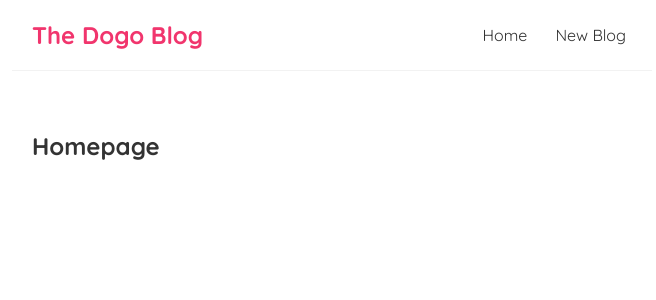
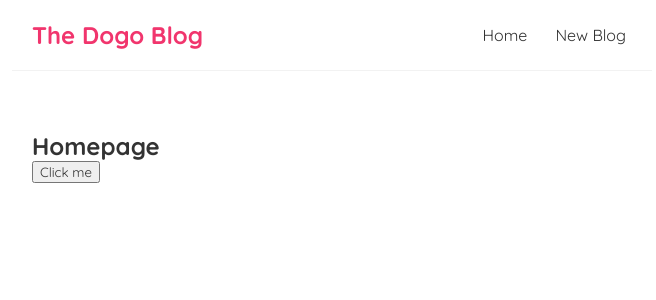
Before and after one commit to deeparka/dojo-blog, a React (Create React App) app: page / in a window 1280 px wide. Shown: the top 300 px of the page, without its empty margins (308-964 px from the left). Built offline with nearby package versions, Linux system fonts and the light colour scheme.

Commit message:
understanding click events

```diff
--- a/src/components/Home.js
+++ b/src/components/Home.js
@@ -1,7 +1,12 @@
 const Home = () => {
+    const handleClick = (name) => {
+        console.log("Hello " + name + "!");
+    };
+
     return (
         <div className="home">
             <h2>Homepage</h2>
+            <button onClick={() => handleClick("Riju")}>Click me</button>
         </div>
     );
 };
```
